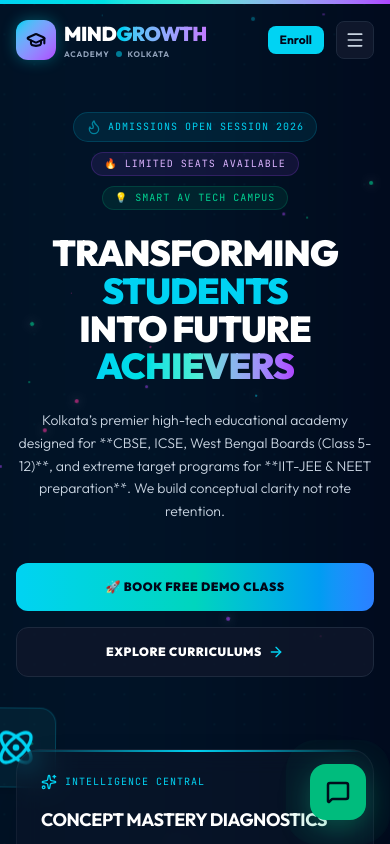
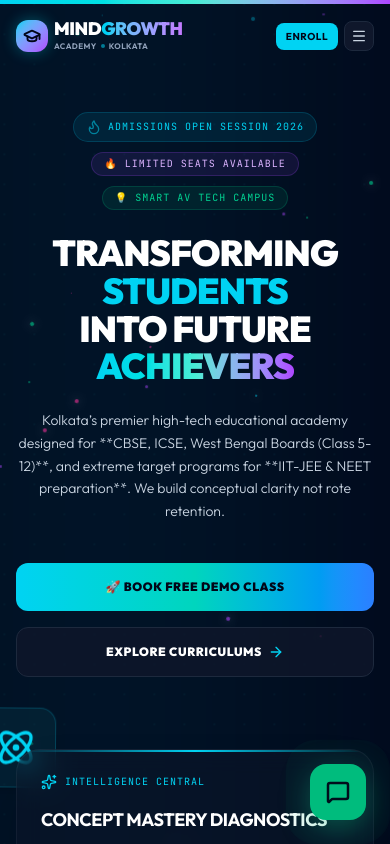
Before and after one commit to aryachackraborty-spec/MINDGROWTH, a React (Vite) app: page / in a window 390 px wide. Shown: the top 844 px of the page. Built offline with nearby package versions, Linux system fonts and the light colour scheme.

Commit message:
style: optimize mobile responsiveness for UI components
Refine Navbar logo scaling and Branches navigation pills to improve layout consistency and prevent overflow on smaller screens.

```diff
--- a/src/components/BranchesPage.tsx
+++ b/src/components/BranchesPage.tsx
@@ -62,20 +62,20 @@
         </div>
 
         {/* Branch Navigation pills */}
-        <div className="flex justify-center gap-2 md:gap-4 mb-12">
+        <div className="flex flex-wrap justify-center gap-2 sm:gap-3 md:gap-4 mb-12 max-w-full px-2">
           {BRANCHES.map((branch) => {
             const isActive = activeBranchSlug === branch.slug;
             return (
               <button
                 key={branch.slug}
                 onClick={() => setActiveBranchSlug(branch.slug)}
-                className={`relative px-5 md:px-7 py-3 rounded-2xl text-xs md:text-sm font-bold uppercase tracking-wider transition-all duration-300 border cursor-pointer flex items-center gap-2 ${
+                className={`relative px-3.5 sm:px-5 md:px-7 py-2.5 md:py-3 rounded-xl sm:rounded-2xl text-[10px] sm:text-xs md:text-sm font-bold uppercase tracking-wider transition-all duration-300 border cursor-pointer flex items-center gap-1.5 sm:gap-2 ${
                   isActive
                     ? "bg-gradient-to-r from-cyan-500 to-blue-600 text-slate-950 border-cyan-400 shadow-[0_0_20px_rgba(0,240,255,0.25)] font-extrabold"
                     : "bg-slate-900/60 text-slate-300 border-slate-800 hover:text-white"
                 }`}
               >
-                <Building className="w-4 h-4" />
+                <Building className="w-3.5 h-3.5 sm:w-4 sm:h-4" />
                 <span>{branch.name}</span>
               </button>
             );
--- a/src/components/Navbar.tsx
+++ b/src/components/Navbar.tsx
@@ -53,18 +53,18 @@
                 setCurrentPage("home");
                 window.scrollTo({ top: 0, behavior: "smooth" });
               }}
-              className="flex items-center gap-2 cursor-pointer group"
+              className="flex items-center gap-1.5 sm:gap-2 cursor-pointer group min-w-0"
             >
-              <div className="w-10 h-10 rounded-xl bg-gradient-to-br from-cyan-400 to-purple-500 flex items-center justify-center shadow-[0_0_15px_rgba(0,240,255,0.3)] transition-transform duration-300 group-hover:scale-105">
-                <GraduationCap className="w-5 h-5 text-slate-950 stroke-[2.5]" />
+              <div className="w-8 h-8 sm:w-10 sm:h-10 rounded-xl bg-gradient-to-br from-cyan-400 to-purple-500 flex items-center justify-center shadow-[0_0_15px_rgba(0,240,255,0.3)] transition-transform duration-300 group-hover:scale-105 shrink-0">
+                <GraduationCap className="w-4.5 h-4.5 sm:w-5 sm:h-5 text-slate-950 stroke-[2.5]" />
               </div>
-              <div>
-                <span className="text-xl font-black tracking-tight text-white group-hover:text-cyan-400 transition-colors duration-200 uppercase">
+              <div className="min-w-0">
+                <span className="text-lg sm:text-2xl font-black tracking-tight text-white group-hover:text-cyan-400 transition-colors duration-200 uppercase block leading-none">
                   MIND<span className="bg-gradient-to-r from-cyan-400 to-purple-400 bg-clip-text text-transparent">GROWTH</span>
                 </span>
-                <div className="flex items-center gap-1.5 text-[8px] font-bold text-slate-400 tracking-widest uppercase">
+                <div className="flex items-center gap-1 text-[8px] sm:text-[9px] font-bold text-slate-400 tracking-wider sm:tracking-widest uppercase mt-0.5 sm:mt-1">
                   <span>Academy</span>
-                  <span className="inline-block w-1.5 h-1.5 rounded-full bg-cyan-400 animate-pulse" />
+                  <span className="inline-block w-1 h-1 rounded-full bg-cyan-400 animate-pulse" />
                   <span>Kolkata</span>
                 </div>
               </div>
@@ -125,23 +125,23 @@
             </div>
 
             {/* Mobile Hamburger toggle */}
-            <div className="flex md:hidden items-center gap-3">
+            <div className="flex md:hidden items-center gap-1.5 sm:gap-3 shrink-0">
               <motion.button
                 whileTap={{ scale: 0.95 }}
                 onClick={() => {
                   setCurrentPage("contact");
                   setMobileMenuOpen(false);
                 }}
-                className="px-3 py-1.5 rounded-lg bg-cyan-400 text-slate-950 text-xs font-bold"
+                className="px-2.5 sm:px-3 py-1.5 rounded-lg bg-cyan-400 text-slate-950 text-[10px] sm:text-xs font-bold tracking-wider uppercase cursor-pointer"
               >
                 Enroll
               </motion.button>
 
               <button
                 onClick={() => setMobileMenuOpen(!mobileMenuOpen)}
-                className="p-2 rounded-lg bg-slate-900 border border-slate-800 text-slate-300 hover:text-white"
+                className="p-1.5 sm:p-2 rounded-lg bg-slate-900 border border-slate-800 text-slate-300 hover:text-white cursor-pointer"
               >
-                {mobileMenuOpen ? <X className="w-5 h-5" /> : <Menu className="w-5 h-5" />}
+                {mobileMenuOpen ? <X className="w-4 h-4 sm:w-5 sm:h-5" /> : <Menu className="w-4 h-4 sm:w-5 sm:h-5" />}
               </button>
             </div>
 
```
